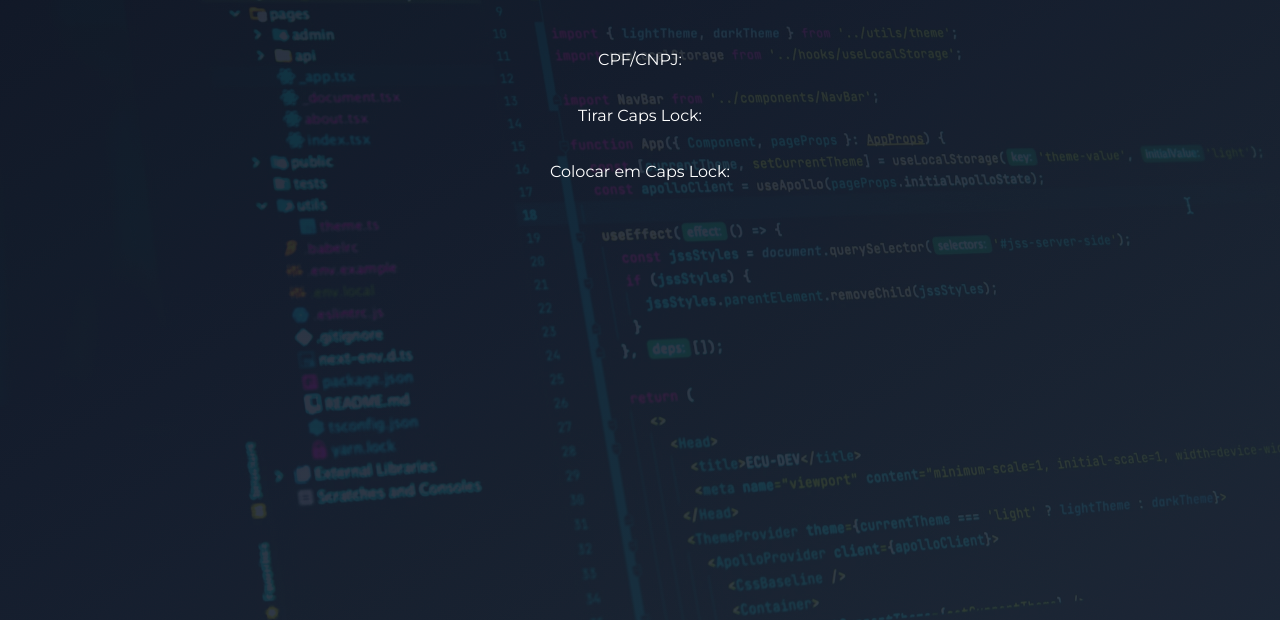
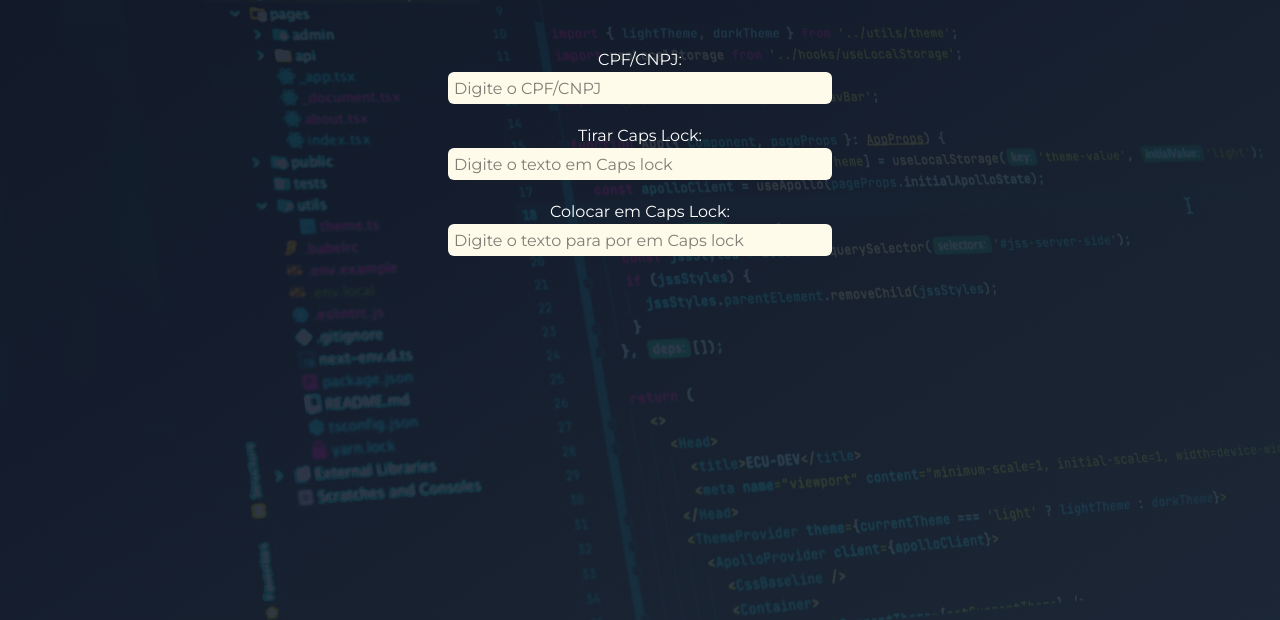
Before and after one commit to mhre1s/Cat-text-formater, a website: page index.html in a window 1280 px wide. Shown: the part 180-800 px from the top of the page. Drawn offline with Linux system fonts and the light colour scheme.

Commit message:
removing inputs animation

```diff
--- a/index.html
+++ b/index.html
@@ -19,23 +19,23 @@
     <main class="absolute inset-0 bg-[url('img-cat.avif')] bg-cover bg-center opacity-10"></main>
     <div class="mx-auto px-4 py-16 relative z-10">
         <h1
-            class="text-4xl py-5 text-center bg-gradient-to-r from bg-blue-500 to-emerald-500 bg-clip-text text-transparent font-bold sm:text-6xl">
+            class="text-4xl py-5 text-center bg-gradient-to-r from bg-blue-500 to-emerald-500 bg-clip-text text-transparent font-bold md:text-6xl">
             Formatador de texto do CAT
         </h1>
     </div>
-    <form class="md:block relative z-20 flex mx-auto sm:w-96 gap-2 items-center group h-8 flex-col" action="">
+    <form class="relative z-20 flex mx-auto sm:w-96 gap-5 items-center group h-8 flex-col" action="">
         <div class="flex flex-col text-center w-full">
             <label class="text-white" for="cpf">CPF/CNPJ:</label>
-            <input class="bg-amber-50 rounded-md pl-1.5 h-8 grow focus:outline-none w-0 opacity-0 transform translate-x-[-100%] transition-all duration-300 group-hover:w-full group-hover:opacity-100 group-hover:translate-x-0" type="text" name="cpf" id="cpf" placeholder="Digite o CPF/CNPJ">
+            <input class="bg-amber-50 rounded-md pl-1.5 h-8 grow focus:outline-none w-full" type="text" name="cpf" id="cpf" placeholder="Digite o CPF/CNPJ">
         </div>
         <div class="flex flex-col text-center w-full">
             <label class="text-white" for="capslock">Tirar Caps Lock:</label>
-            <input class="bg-amber-50 rounded-md pl-1.5 h-8 grow focus:outline-none w-0 opacity-0 transform translate-x-[-100%] transition-all duration-300 group-hover:w-full group-hover:opacity-100 group-hover:translate-x-0" type="text" name="capslock" id="capslock" placeholder="Digite o texto em Caps lock">
+            <input class="bg-amber-50 rounded-md pl-1.5 h-8 grow focus:outline-none w-full" type="text" name="capslock" id="capslock" placeholder="Digite o texto em Caps lock">
         </div>
         <div class="flex flex-col text-center w-full">
             <label class="text-white" for="put-capslock">Colocar em Caps Lock:</label>
             <input
-                class="bg-amber-50 rounded-md pl-1.5 h-8 grow focus:outline-none w-0 opacity-0 transform translate-x-[-100%] transition-all duration-300 group-hover:w-full group-hover:opacity-100 group-hover:translate-x-0"
+                class="bg-amber-50 rounded-md pl-1.5 h-8 grow focus:outline-none w-full"
                 type="text" name="put-capslock" id="put-capslock" placeholder="Digite o texto para por em Caps lock">
         </div>
     </form>
```
Also changed, not shown: src/output.css.
